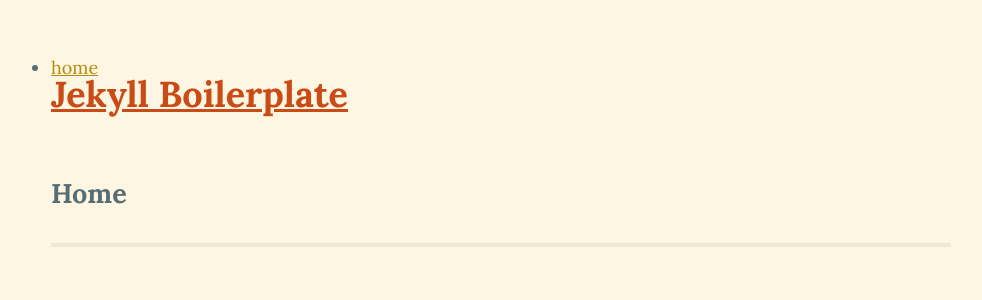
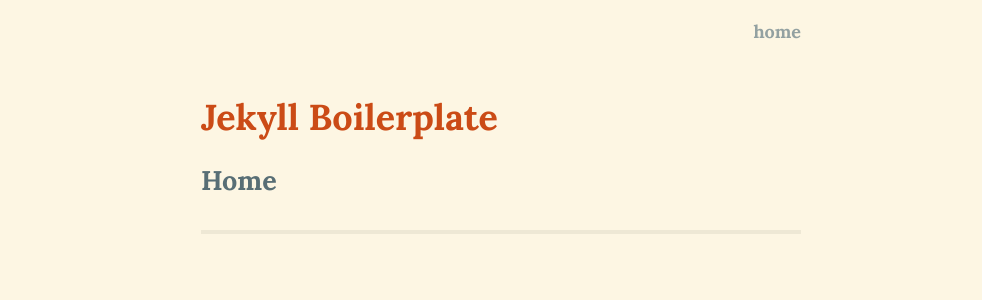
Before and after one commit to michaelgruber/jekyll-boilerplate, a Jekyll site: the page built from index.md, in a window 1280 px wide. Shown: the top 300 px of the page, without its empty margins (139-1121 px from the left). Built offline with Jekyll 4.4.1, drawn with Linux system fonts in a browser that asks for light colours; Markdown is read by kramdown in place of the engine named in the settings.

Commit message:
change look of links and added more semantic markup

```diff
--- a/_layouts/default.html
+++ b/_layouts/default.html
@@ -22,11 +22,13 @@
                     <h1 class="title"><a href="/">{{ site.name }}</a></h1>
                 </header>
 
-                {{ content }}
+                <article>
+                    {{ content }}
+                </article>
 
-                <div class="footer">
+                <footer>
                     {% include footer.html %}
-                </div>
+                </footer>
             </div>
 
         </body>
--- a/_layouts/list.html
+++ b/_layouts/list.html
@@ -3,12 +3,13 @@
 ---
 <h2>{{ page.title }}</h2>
 
-<div class="intro">
+<section class="intro">
 {{ content }}
-</div>
+</section>
 
+
+<h3>{{ page.list_name }}</h3>
 <ul class="posts">
-<h3>{{ page.list_name }}</h3>
 {% if page.category %}
     {% include category.html %}
 {% else %}
--- a/css/main.css
+++ b/css/main.css
@@ -10,7 +10,7 @@
   padding: 0; }
 
 html {
-  font-size: 16px; }
+  font-size: 18px; }
   html body {
     font-size: 62.5%;
     /* 1em = 10px */
@@ -26,26 +26,16 @@
 p {
   margin: 1em 0; }
 
-a {
-  color: #b58900; }
-
-a:hover {
+a, a:visited, a:hover {
+  text-decoration: none;
   color: #586e75; }
-
-a:visited {
-  color: #b58900; }
 
 .site {
   font-size: large;
-  width: 900px; }
+  width: 600px; }
 
-@media (max-width: 1000px) {
+@media (max-width: 650px) {
   .site {
-    font-size: medium;
-    width: 80%; } }
-@media (max-width: 500px) {
-  .site {
-    font-size: small;
     width: 95%; } }
 /*****************************************************************************/
 /*
@@ -70,50 +60,59 @@
 /*****************************************************************************/
 .site {
   text-align: justify;
-  margin: 3em auto 2em;
+  margin: 1em auto 2em;
   line-height: 1.5em; }
 
-.header a {
+header a, nav a {
   font-weight: bold;
   text-decoration: none; }
 
-.title {
-  display: inline-block;
-  margin-bottom: 2em; }
-
-.title a {
+header {
+  margin: 3em 0 0 0; }
+  header .title {
+    display: inline-block; }
+  header .title a, header .title a:visited {
     color: #cb4b16; }
-
-.title a:hover {
+  header .title a:hover {
     color: #586e75; }
 
-.header a.extra {
+nav {
+  height: 1.8em; }
+  nav ul {
+    float: right;
+    display: block; }
+    nav ul li {
+      list-style: none;
+      display: inline-block; }
+  nav a, nav a:visited {
     color: #93a1a1;
     margin-left: 1em; }
-
-.header a.extra:hover {
+  nav a:hover {
     color: #586e75; }
 
 .meta {
   color: #93a1a1; }
 
-.footer {
+footer {
   color: #839496;
   border-top: 4px solid #eee8d5;
   margin-top: 2em;
   overflow: hidden; }
-
-.footer .contact {
+  footer .contact {
     float: left;
     margin-right: 3em; }
-
-.footer .rss {
+  footer .rss {
     margin-top: 1.1em;
     margin-right: -.2em;
     float: right; }
+    footer .rss img {
+      border: 0; }
 
-.footer .rss img {
-  border: 0; }
+article a {
+  border-bottom: 2px solid #eee8d5; }
+article a:hover {
+  color: #268bd2;
+  border-bottom: 2px solid #268bd2; }
 
 /*****************************************************************************/
 /*
```
Also changed, not shown: _assets/sass/main.scss (+22 -10 lines). Lines whose indentation alone changed are shown as unchanged.
